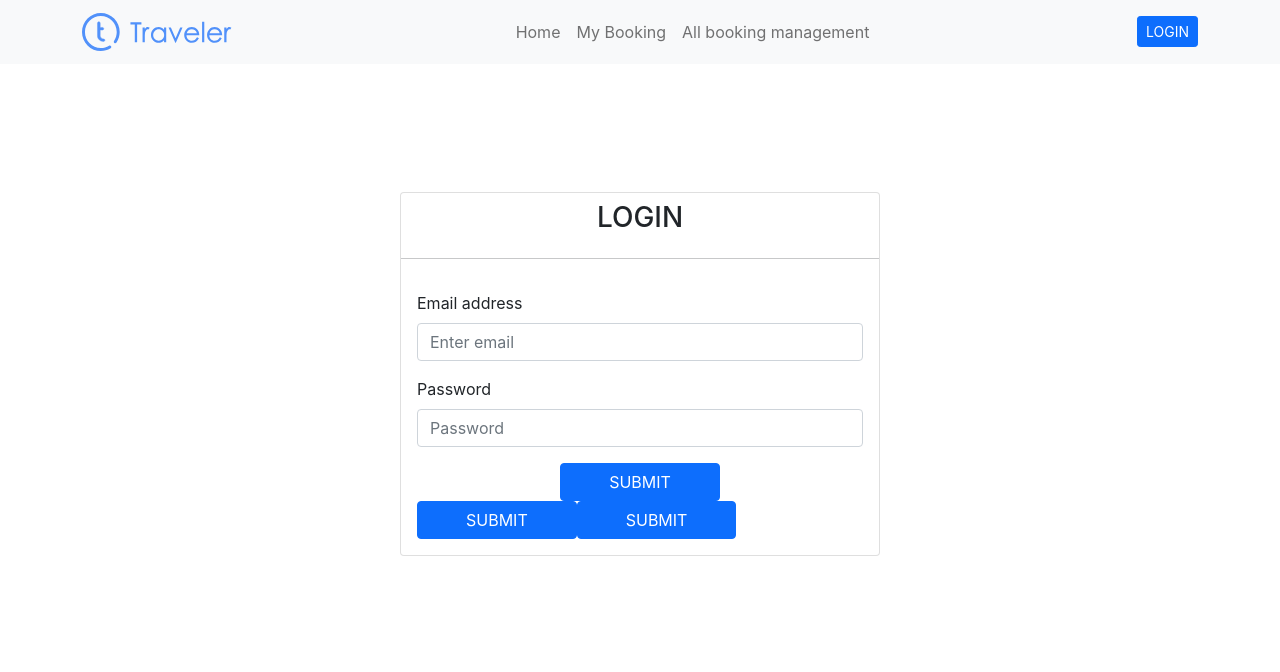
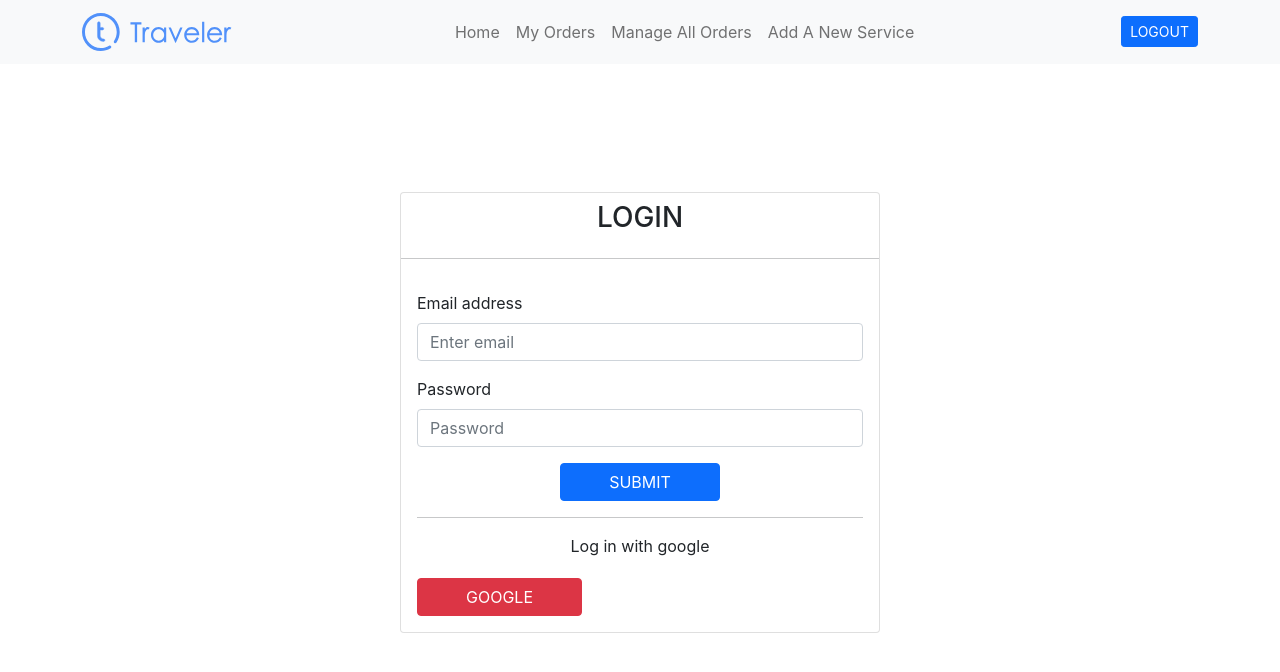
Before and after one commit to AlaminMJ/traveling-website, a React (Create React App) app: page /login in a window 1280 px wide. Shown: the top 672 px of the page. Built offline with nearby package versions, Linux system fonts and the light colour scheme; no server answers; sample sign-in values are in the browser's storage.

Commit message:
place Order added

```diff
--- a/src/App.js
+++ b/src/App.js
@@ -1,16 +1,20 @@
 import LogIn from "./components/LogIn/LogIn";
 import { BrowserRouter as Router, Route, Switch } from "react-router-dom";
-// import PrivateRoute from "./PrivateRoute/PrivateRoute";
+import PrivateRoute from "./PrivateRoute/PrivateRoute";
 import Home from "./components/Home/Home";
+import MyOrders from "./components/MyOrders/MyOrders";
+import AddService from "./components/AddService/AddService";
+import ManageAllOrders from "./components/ManageAllOrders/ManageAllOrders";
+import OrderPlace from "./components/OrderPlace/OrderPlace";
 import AuthContext from "./Context/AuthContext";
 import Header from "./Shared/Header/Header";
-import './App.css'
+import "./App.css";
 function App() {
   return (
     <div className="App">
       <AuthContext>
         <Router>
-          <Header/>
+          <Header />
           <Switch>
             <Route exact path="/">
               <Home></Home>
@@ -18,6 +22,18 @@ function App() {
             <Route path="/login">
               <LogIn></LogIn>
             </Route>
+            <PrivateRoute path="/placeorder/:id">
+              <OrderPlace></OrderPlace>
+            </PrivateRoute>
+            <PrivateRoute path="/myorders">
+              <MyOrders></MyOrders>
+            </PrivateRoute>
+            <PrivateRoute path="/manageallorders">
+              <ManageAllOrders></ManageAllOrders>
+            </PrivateRoute>
+            <PrivateRoute path="/addservice">
+              <AddService></AddService>
+            </PrivateRoute>
           </Switch>
         </Router>
       </AuthContext>
--- a/src/Hooks/useFirebase.js
+++ b/src/Hooks/useFirebase.js
@@ -32,6 +32,7 @@ const useFirebase = () => {
     setIsLoading(true);
     signOut(auth)
       .then(() => {
+        console.log('log out click');
         setUser(null);
       })
       .catch((err) => {
--- a/src/Shared/Header/Header.js
+++ b/src/Shared/Header/Header.js
@@ -1,8 +1,10 @@
 import React from "react";
+import useAuth from "../../Hooks/useAuth";
 import { Container, Nav, Navbar, Button } from "react-bootstrap";
 import { Link } from "react-router-dom";
 
 const Header = () => {
+  const { user, logOut } = useAuth();
   return (
     <div>
       <Navbar bg="light" expand="lg">
@@ -16,18 +18,37 @@ const Header = () => {
               <Nav.Link as={Link} to="/">
                 Home
               </Nav.Link>
-              <Nav.Link as={Link} to="/about">
-                My Booking
-              </Nav.Link>
-              <Nav.Link as={Link} to="/Tour">
-                All booking management
-              </Nav.Link>
+              {user?.email ? (
+                <>
+                  <Nav.Link as={Link} to="/myorders">
+                    My Orders
+                  </Nav.Link>
+                  <Nav.Link as={Link} to="/manageallorders">
+                    Manage All Orders
+                  </Nav.Link>
+                  <Nav.Link as={Link} to="/addservice">
+                    Add A New Service
+                  </Nav.Link>
+                </>
+              ) : (
+                ""
+              )}
             </Nav>
-            <Link to="/login">
-              <Button size="sm" className="text-uppercase">
-                LogIn
+            {user?.email ? (
+              <Button size="sm" className="text-uppercase" onClick={logOut}>
+                Logout
               </Button>
-            </Link>
+            ) : (
+              <Link to="/login">
+                <Button
+                  size="sm"
+                  className="text-uppercase"
+                  onClick={{ logOut }}
+                >
+                  LogIn
+                </Button>
+              </Link>
+            )}
           </Navbar.Collapse>
         </Container>
       </Navbar>
--- a/src/Shared/TourCard/TourCard.js
+++ b/src/Shared/TourCard/TourCard.js
@@ -1,10 +1,12 @@
 import React from "react";
+import { Link } from "react-router-dom";
 import "./TourCard.css";
 import { IoIosFlash } from "react-icons/io";
 import { BsClock } from "react-icons/bs";
 import { GoLocation } from "react-icons/go";
+import { Button } from "react-bootstrap";
 const TourCard = ({ data }) => {
-  const { location, title, photoURL, time, cost } = data;
+  const { _id, location, title, photoURL, time, cost } = data;
   return (
     <div className="tour-card ">
       <div className="card-img">
@@ -18,7 +20,7 @@ const TourCard = ({ data }) => {
           <span className="location-name">{location}</span>
         </div>
         <h3>{title}</h3>
-        <div className="footer-card">
+        <div className="footer-card mb-2">
           <div className="time">
             <span className="icon">
               <BsClock />
@@ -33,6 +35,11 @@ const TourCard = ({ data }) => {
             <span className="price">${cost}</span>
           </div>
         </div>
+        <Link to={`/placeorder/${_id}`}>
+          <Button size="sm" className="me-auto">
+            Book Now
+          </Button>
+        </Link>
       </div>
     </div>
   );
--- /dev/null
+++ b/src/components/AddService/AddService.js
@@ -0,0 +1,11 @@
+import React from "react";
+
+const AddService = () => {
+  return (
+    <div>
+      <h1 className="display-1">Add Service</h1>
+    </div>
+  );
+};
+
+export default AddService;
--- a/src/components/LogIn/LogIn.js
+++ b/src/components/LogIn/LogIn.js
@@ -9,7 +9,7 @@ const LogIn = () => {
   const location = useLocation();
   const url = location.state?.from || "/";
 
-  const { logInWithGoogle, logOut } = useFirebase();
+  const { logInWithGoogle } = useFirebase();
   const handelGoogleLogIn = () => {
     logInWithGoogle()
       .then(() => {
@@ -46,21 +46,15 @@ const LogIn = () => {
               </Button>
             </div>
           </Form>
+          <hr />
+          <p className="text-center">Log in with google</p>
           <Button
-            variant="primary"
+            variant="danger"
             type="submit"
-            className="btn btn-block btn-primary text-uppercase px-5"
+            className="btn btn-block btn-primary text-uppercase px-5 mt-1"
             onClick={handelGoogleLogIn}
           >
-            Submit
-          </Button>
-          <Button
-            variant="primary"
-            type="submit"
-            className="btn btn-block btn-primary text-uppercase px-5"
-            onClick={logOut}
-          >
-            Submit
+            Google
           </Button>
         </Card.Body>
       </Card>
--- /dev/null
+++ b/src/components/ManageAllOrders/ManageAllOrders.js
@@ -0,0 +1,11 @@
+import React from "react";
+
+const ManageAllOrders = () => {
+  return (
+    <div>
+      <h1 className="display-1">Manage All Orders</h1>
+    </div>
+  );
+};
+
+export default ManageAllOrders;
--- /dev/null
+++ b/src/components/MyOrders/MyOrders.js
@@ -0,0 +1,11 @@
+import React from "react";
+
+const MyOrders = () => {
+  return (
+    <div>
+      <h1 className="display-1">My Orders</h1>
+    </div>
+  );
+};
+
+export default MyOrders;
--- /dev/null
+++ b/src/components/OrderPlace/OrderPlace.js
@@ -0,0 +1,87 @@
+// import React, { useState } from "react";
+import useAuth from "../../Hooks/useAuth";
+import { Col, Container, Form, Row, Button, Card } from "react-bootstrap";
+import { useEffect, useState } from "react";
+import { useParams } from "react-router";
+
+const OrderPlace = () => {
+  const { user } = useAuth();
+  const [tourDatails, setTourDatails] = useState({});
+  const { id } = useParams();
+
+  useEffect(() => {
+    const url = `http://localhost:5000/${id}`;
+    fetch(url)
+      .then((res) => res.json())
+      .then((data) => {
+        setTourDatails(data);
+      });
+  }, []);
+
+  const handelName = (e) => {
+    user.displayName = e.target.value;
+  };
+
+  return (
+    <div>
+      <h1 className="display-3 text-center">Place Order</h1>
+      <Container className="py-5">
+        <Row>
+          <Col sm={6} className="py-2">
+            <Card>
+              <Card.Img
+                variant="top"
+                src={tourDatails?.photoURL}
+                style={{ height: "320px", objectFit: "cover" }}
+              />
+              <Card.Body>
+                <Card.Title>{tourDatails?.title}</Card.Title>
+                {/* <Card.Text></Card.Text> */}
+              </Card.Body>
+            </Card>
+          </Col>
+          <Col sm={6} className=" py-2 px-3">
+            <Form>
+              <Row className="mb-3">
+                <Form.Group as={Col} controlId="formGridPassword">
+                  <Form.Label>Name</Form.Label>
+                  <Form.Control
+                    type="text"
+                    placeholder="Name"
+                    value={user?.displayName}
+                    onChange={handelName}
+                  />
+                </Form.Group>
+
+                <Form.Group as={Col} controlId="formGridEmail">
+                  <Form.Label>Email</Form.Label>
+                  <Form.Control
+                    type="email"
+                    placeholder="Enter email"
+                    value={user?.email}
+                  />
+                </Form.Group>
+              </Row>
+
+              <Form.Group className="mb-3" controlId="formGridAddress1">
+                <Form.Label>Address</Form.Label>
+                <Form.Control placeholder="1234 Main St" />
+              </Form.Group>
+
+              <Form.Group className="mb-3" controlId="formGridAddress2">
+                <Form.Label>Date</Form.Label>
+                <Form.Control type="date" />
+              </Form.Group>
+
+              <Button variant="primary" type="submit">
+                Submit
+              </Button>
+            </Form>
+          </Col>
+        </Row>
+      </Container>
+    </div>
+  );
+};
+
+export default OrderPlace;
```
